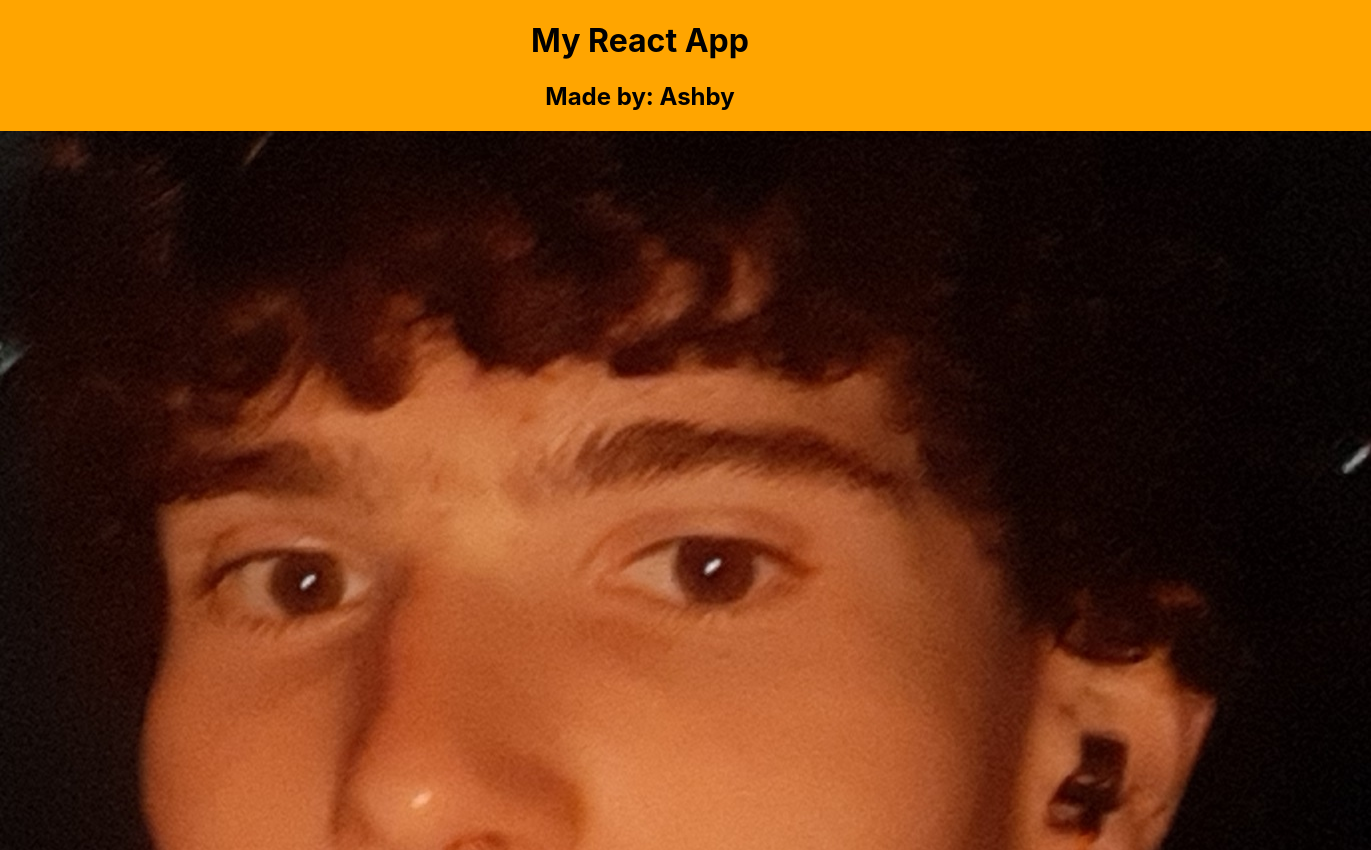
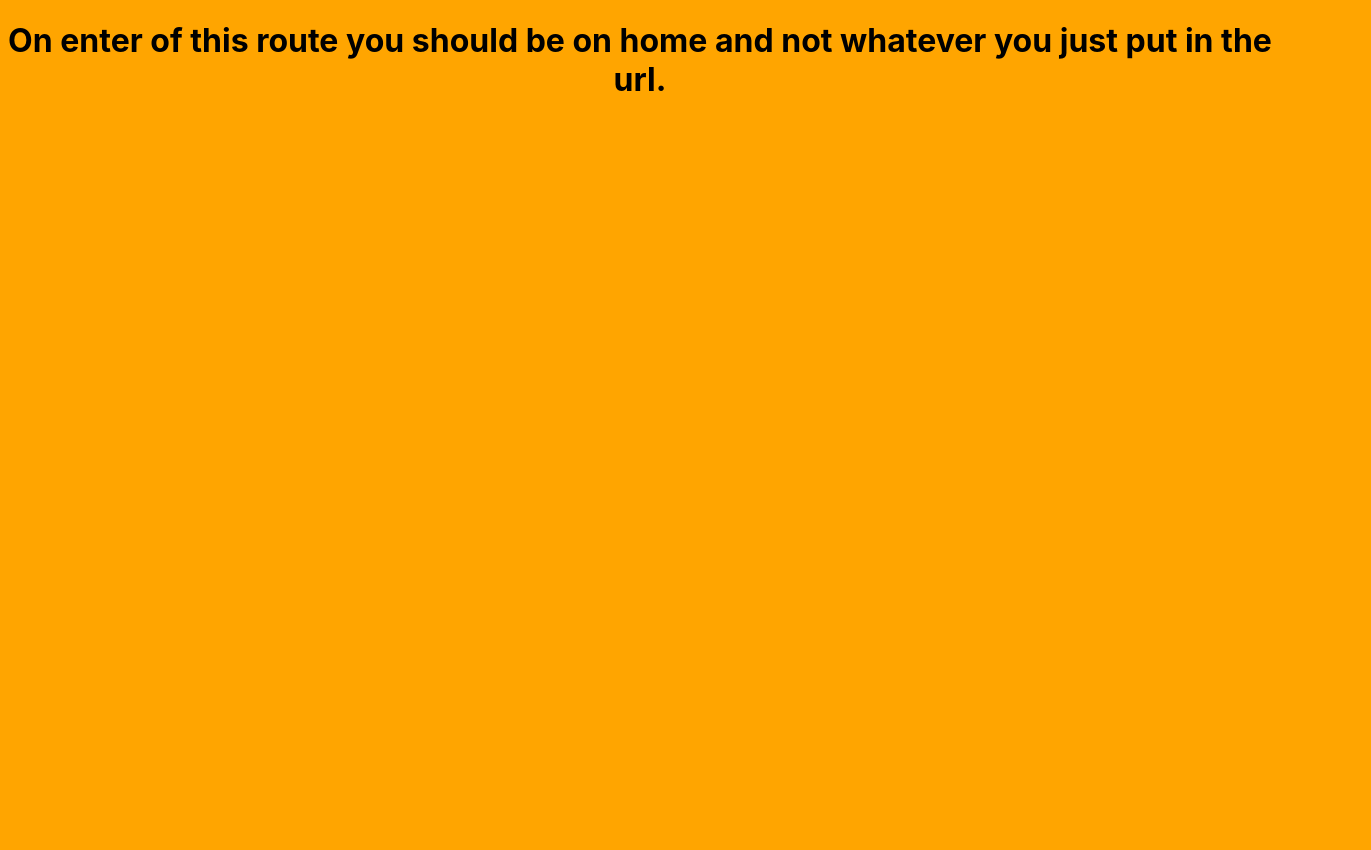
Before and after one commit to wallace222/react-portfolio, a React (Create React App) app: page / in a window 1280 px wide. Shown: the top 850 px of the page, 1371 px wide, since content can reach past the window. After the commit the page ends 800 px from the top, so only its background shows below. Built offline with nearby package versions, Linux system fonts and the light colour scheme.

Commit message:
routes setup

```diff
--- a/package.json
+++ b/package.json
@@ -10,6 +10,7 @@
     "gh-pages": "^3.1.0",
     "react": "^17.0.2",
     "react-dom": "^17.0.2",
+    "react-router-dom": "^5.2.0",
     "react-scripts": "4.0.3",
     "web-vitals": "^1.1.1"
   },
--- a/src/index.js
+++ b/src/index.js
@@ -1,17 +1,20 @@
 import React from 'react';
 import ReactDOM from 'react-dom';
+import { BrowserRouter as Router } from "react-router-dom"
 import './index.css';
 import App from './pages/App';
 import reportWebVitals from './not-necessary/reportWebVitals';
 
+
 ReactDOM.render(
-  <React.StrictMode>
+  <Router>
     <App />
-  </React.StrictMode>,
+  </Router>,
   document.getElementById('root')
 );
 
 // If you want to start measuring performance in your app, pass a function
 // to log results (for example: reportWebVitals(console.log))
 // or send to an analytics endpoint. Learn more: https://bit.ly/CRA-vitals
-reportWebVitals();
+
+// reportWebVitals();
--- a/src/pages/App.js
+++ b/src/pages/App.js
@@ -1,13 +1,45 @@
 import React from 'react'
+import ReactDom from "react-dom"
+import {
+  BrowserRouter as Router,
+  Switch,
+  Route
+} from "react-router-dom"
+
+
 import profileImage from '../img/me_at_night_small.jpg'
 import '../style/App.css';
 
+const repoName = "react-portfolio"
+
+//implement route router
 function App() {
   return (
     <div className="App">
-     <h1>My React App</h1>
-     <h2>Made by: Ashby</h2>
-     <img src={profileImage} alt="profile-image"/>
+      <Switch>
+        <Route path="/react-portfolio/about">
+          <h1>about</h1>
+        </Route>
+
+        <Route path = "/react-portfolio/contact-form">
+          <h1> Please fill in this form Mr Ashby Willimott will be sure to get in contact with you shortly</h1>
+        </Route>
+        <Route path = "/react-portfolio/portfolio">
+          <h1> Here you will be able to see my portfolio</h1>
+        </Route>
+        <Route path = "/react-portfolio/portfolio/:id">
+          <h1> It is very nice of you to take an interest on this project.</h1>
+        </Route>
+ { /* this will just be the default page that the user will fall back on if nothing renders */}
+        <Route exact path ="/react-portfolio/">
+          <h1> This is Ashby Willimott's portfolio. take your time, take it all in its a beautiful sight to behold, such a professional profile.</h1>
+        </Route>
+        <Route path = "/">
+          <h1> On enter of this route you should be on home and not whatever you just put in the url.
+          </h1>
+
+        </Route>
+      </Switch>
     </div>
   );
 }
```
Also changed, not shown: src/pages/Comnponents/Footer.js (added), src/pages/Comnponents/HandsomeDevil.js (added), src/pages/Comnponents/Header.js (added), 1 other file (tests, documents, lock files or other folders).
